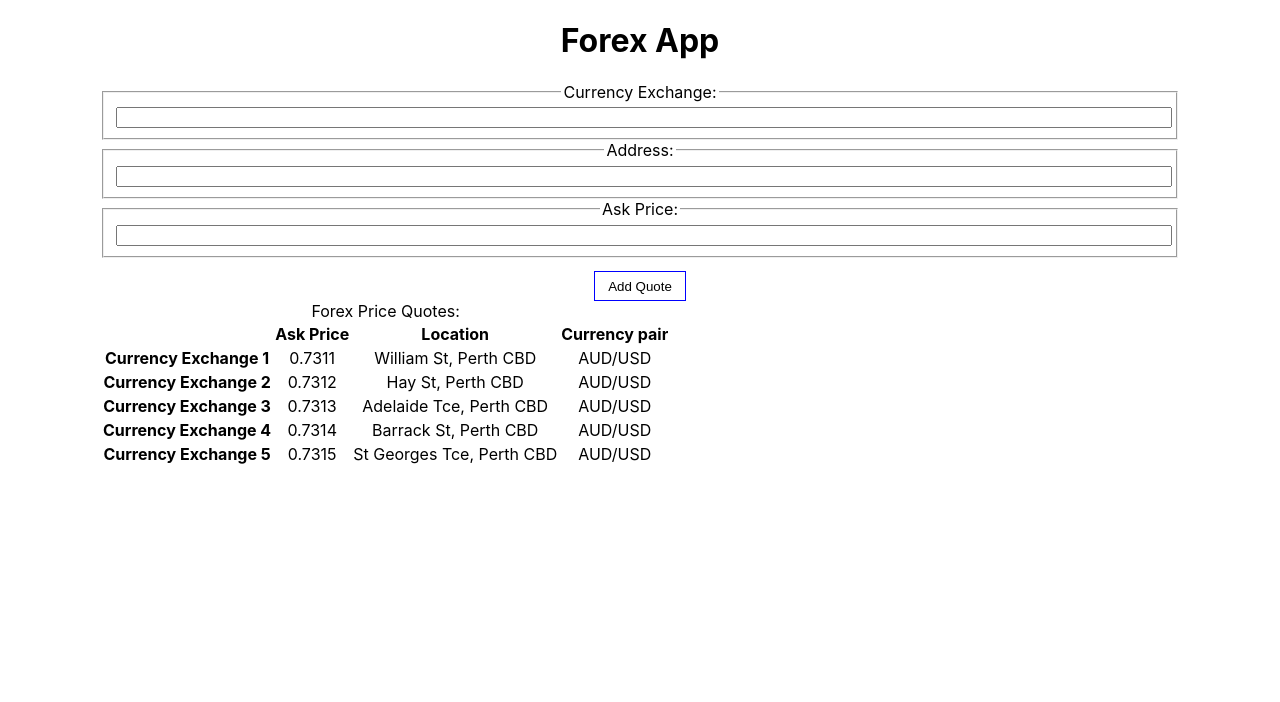
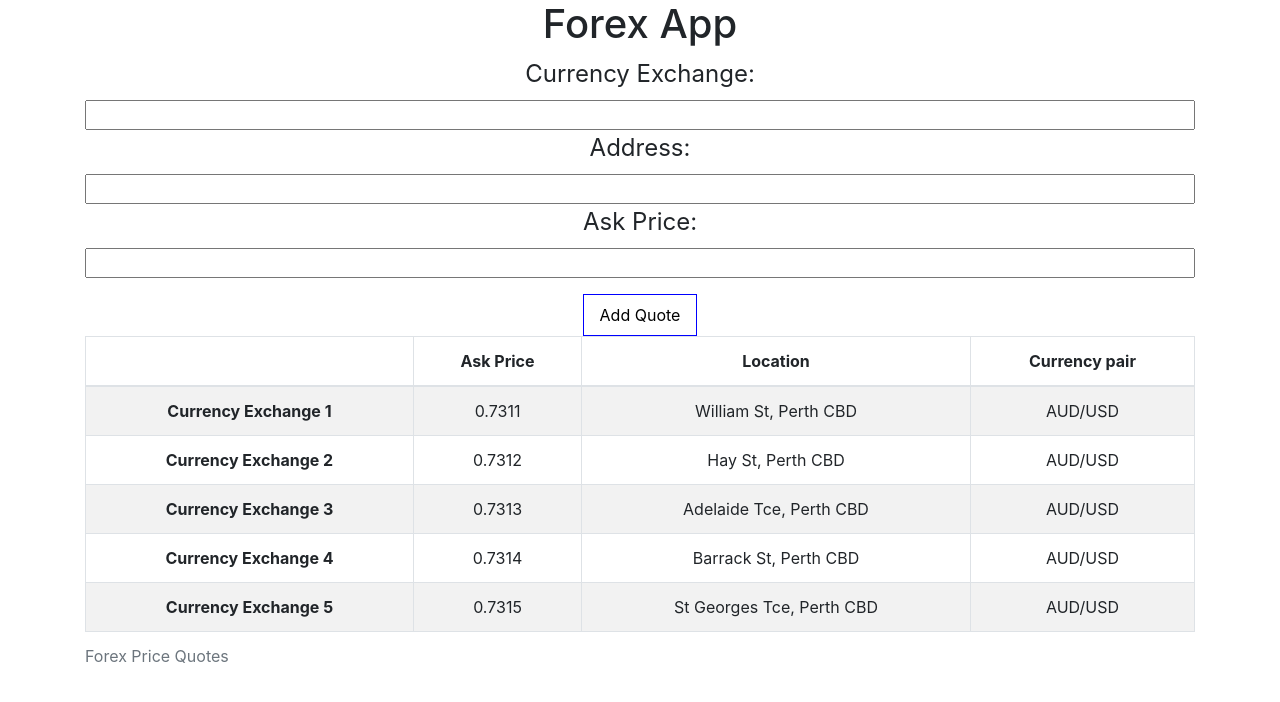
Before and after one commit to rayhive/forex-apps, a React (Create React App) app in the folder forex-app/: page / in a window 1280 px wide. Shown: the top 702 px of the page. Built offline with nearby package versions, Linux system fonts and the light colour scheme.

Commit message:
Added Bootstrap CSS framework, applied striped table style.

```diff
--- a/forex-app/package.json
+++ b/forex-app/package.json
@@ -3,6 +3,7 @@
   "version": "0.1.0",
   "private": true,
   "dependencies": {
+    "bootstrap": "^4.3.1",
     "react": "^16.5.2",
     "react-dom": "^16.5.2",
     "react-scripts": "2.0.5"
--- a/forex-app/src/components/ForexPriceQuotesTable.js
+++ b/forex-app/src/components/ForexPriceQuotesTable.js
@@ -15,8 +15,8 @@ class ForexPriceQuotesTable extends React.Component {
         });
 
         return (
-            <table>
-                <caption>Forex Price Quotes:</caption>
+            <table className="table table-striped table-bordered">
+                <caption>Forex Price Quotes</caption>
                 <thead>
                     <tr>
                         <th></th>
--- a/forex-app/src/index.js
+++ b/forex-app/src/index.js
@@ -3,6 +3,7 @@ import ReactDOM from 'react-dom';
 import './index.css';
 import App from './App';
 import * as serviceWorker from './serviceWorker';
+import 'bootstrap/dist/css/bootstrap.css';
 
 ReactDOM.render(<App />, document.getElementById('root'));
 
```
